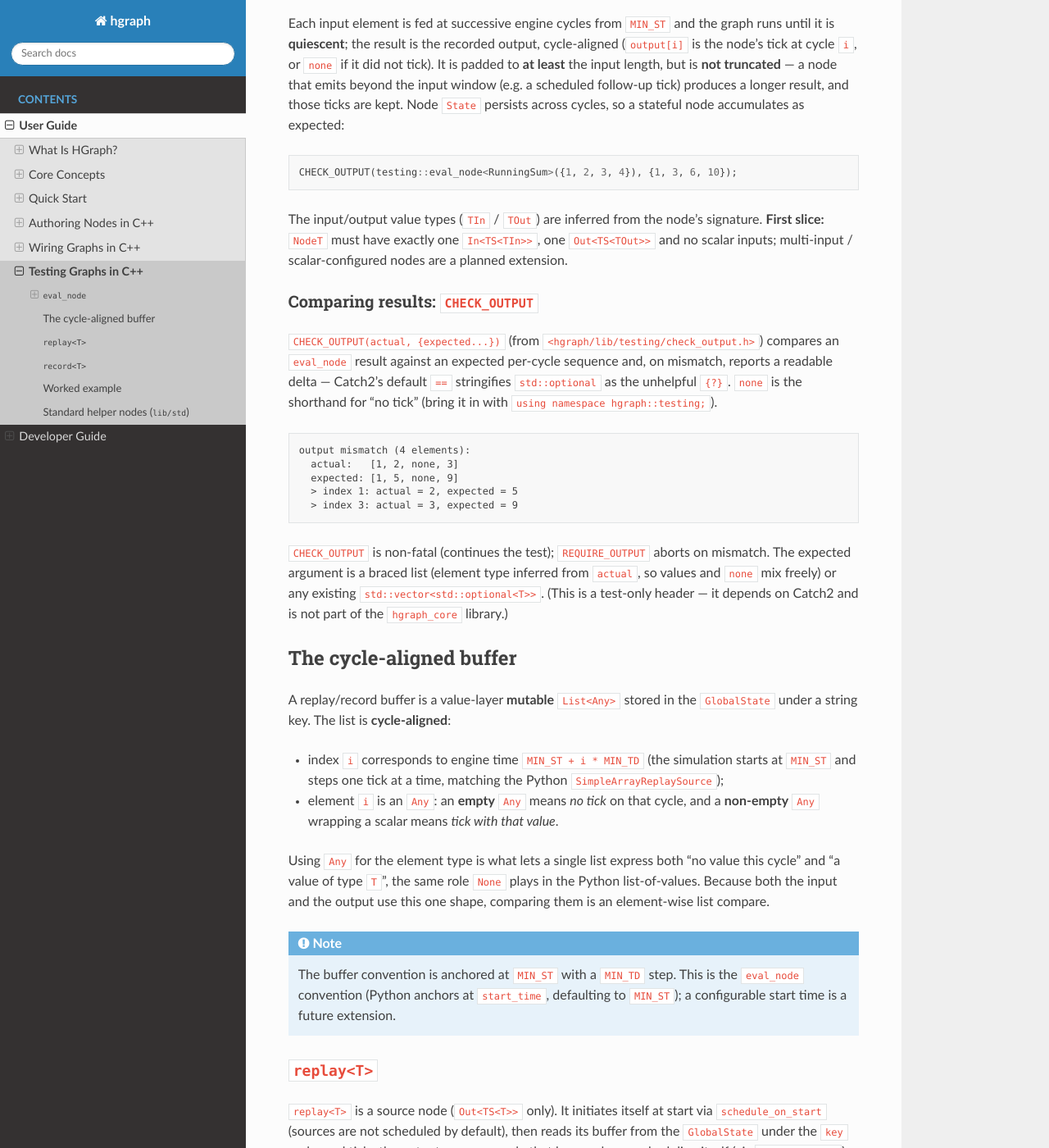
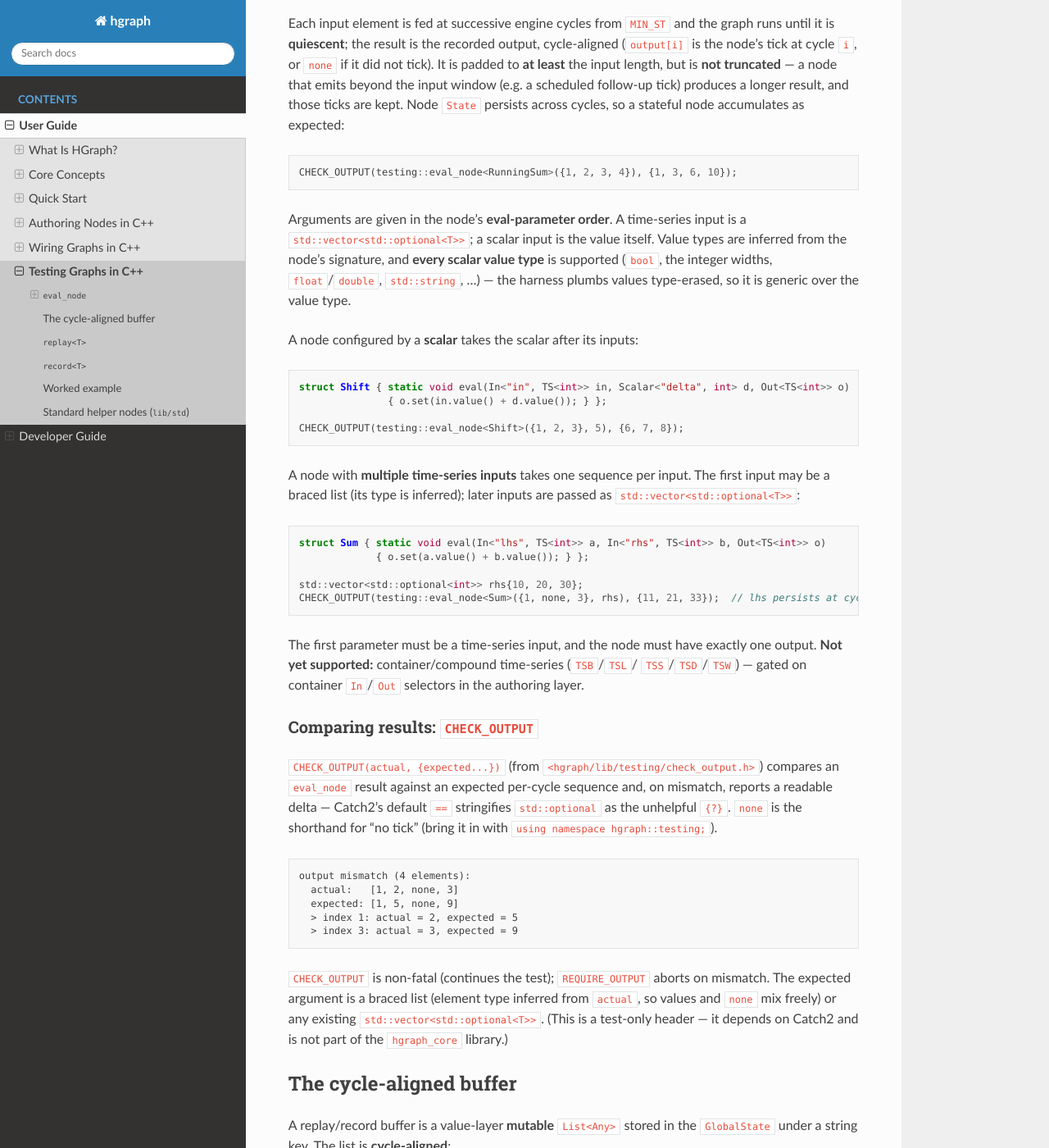
Before and after one commit to hhenson/hg_cpp, a Sphinx documentation site: the page built from docs/source/user_guide/testing_graphs_cpp.rst, in a window 1280 px wide and 1400 px high, scrolled down 700 px. Shown: the whole window at 82% size. Built offline with Sphinx 7.4.7 and the Read the Docs theme 3.1.0, drawn with Linux system fonts in a browser that asks for light colours; some of the changed text lies outside the part shown.

Commit message:
Extend to support multiple inputs and scalar values

```diff
--- a/docs/source/user_guide/testing_graphs_cpp.rst
+++ b/docs/source/user_guide/testing_graphs_cpp.rst
@@ -44,10 +44,37 @@ a stateful node accumulates as expected:
 
    CHECK_OUTPUT(testing::eval_node<RunningSum>({1, 2, 3, 4}), {1, 3, 6, 10});
 
-The input/output value types (``TIn`` / ``TOut``) are inferred from the node's
-signature. **First slice:** ``NodeT`` must have exactly one ``In<TS<TIn>>``, one
-``Out<TS<TOut>>`` and no scalar inputs; multi-input / scalar-configured nodes are a
-planned extension.
+Arguments are given in the node's **eval-parameter order**. A time-series input is
+a ``std::vector<std::optional<T>>``; a scalar input is the value itself. Value types
+are inferred from the node's signature, and **every scalar value type** is supported
+(``bool``, the integer widths, ``float``/``double``, ``std::string``, …) — the
+harness plumbs values type-erased, so it is generic over the value type.
+
+A node configured by a **scalar** takes the scalar after its inputs:
+
+.. code-block:: cpp
+
+   struct Shift { static void eval(In<"in", TS<int>> in, Scalar<"delta", int> d, Out<TS<int>> o)
+                  { o.set(in.value() + d.value()); } };
+
+   CHECK_OUTPUT(testing::eval_node<Shift>({1, 2, 3}, 5), {6, 7, 8});
+
+A node with **multiple time-series inputs** takes one sequence per input. The first
+input may be a braced list (its type is inferred); later inputs are passed as
+``std::vector<std::optional<T>>``:
+
+.. code-block:: cpp
+
+   struct Sum { static void eval(In<"lhs", TS<int>> a, In<"rhs", TS<int>> b, Out<TS<int>> o)
+                { o.set(a.value() + b.value()); } };
+
+   std::vector<std::optional<int>> rhs{10, 20, 30};
+   CHECK_OUTPUT(testing::eval_node<Sum>({1, none, 3}, rhs), {11, 21, 33});  // lhs persists at cycle 1
+
+The first parameter must be a time-series input, and the node must have exactly one
+output. **Not yet supported:** container/compound time-series (``TSB``/``TSL``/
+``TSS``/``TSD``/``TSW``) — gated on container ``In``/``Out`` selectors in the
+authoring layer.
 
 Comparing results: ``CHECK_OUTPUT``
 ....................................
@@ -118,9 +145,11 @@ before running (``gs.set("in", buffer)``). A cycle whose element is an empty
 
 ``record<T>`` is a sink node (``In<"ts", TS<T>>``). On ``start`` it creates a fresh
 cycle-aligned ``List<Any>`` in the ``GlobalState`` under its ``key``; on each
-evaluation where the input ticks it writes the value at the current cycle offset
-(padding any skipped cycles with empty ``Any`` entries). After the run the buffer
-is the recorded output, readable from the ``GlobalState``.
+evaluation where the input ticks it writes the input's ``delta_value`` (the per-tick
+event, not the cumulative ``value`` — they coincide for scalar time-series but
+differ for compound types) at the current cycle offset (padding any skipped cycles
+with empty ``Any`` entries). After the run the buffer is the recorded output,
+readable from the ``GlobalState``.
 
 .. code-block:: cpp
 
```
Also changed, not shown: 10 other files.
